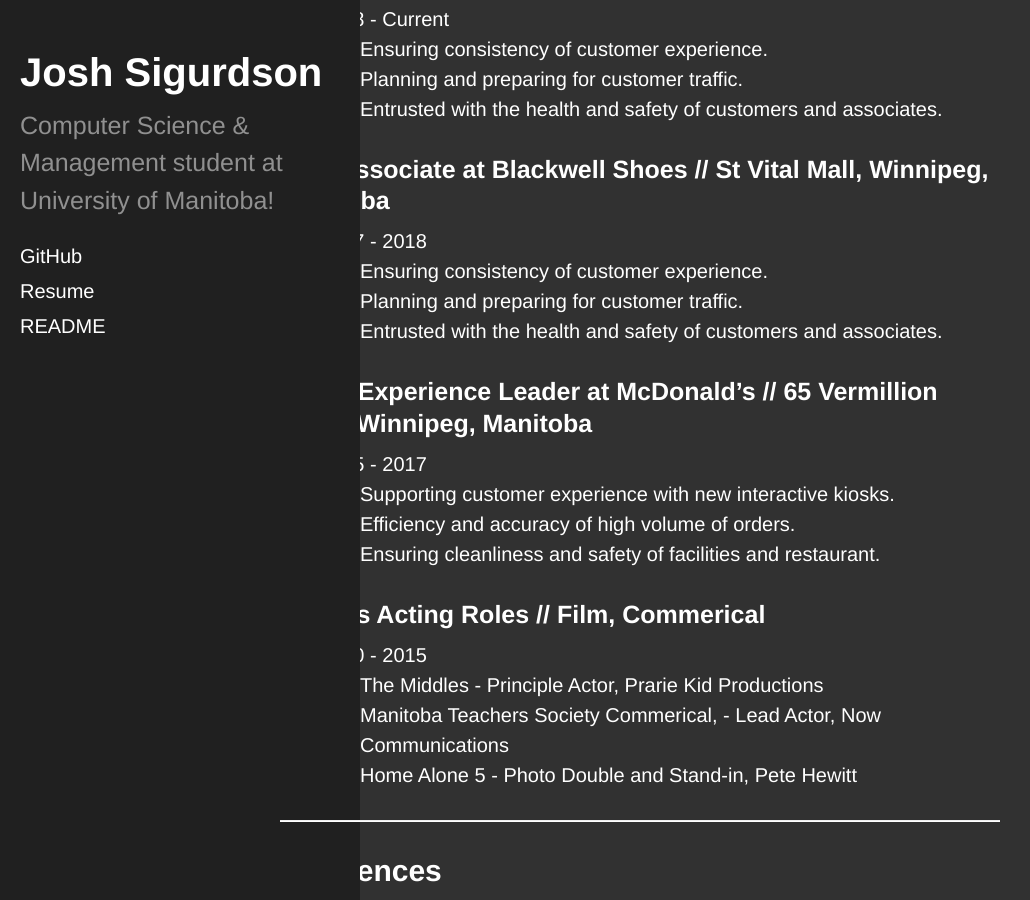
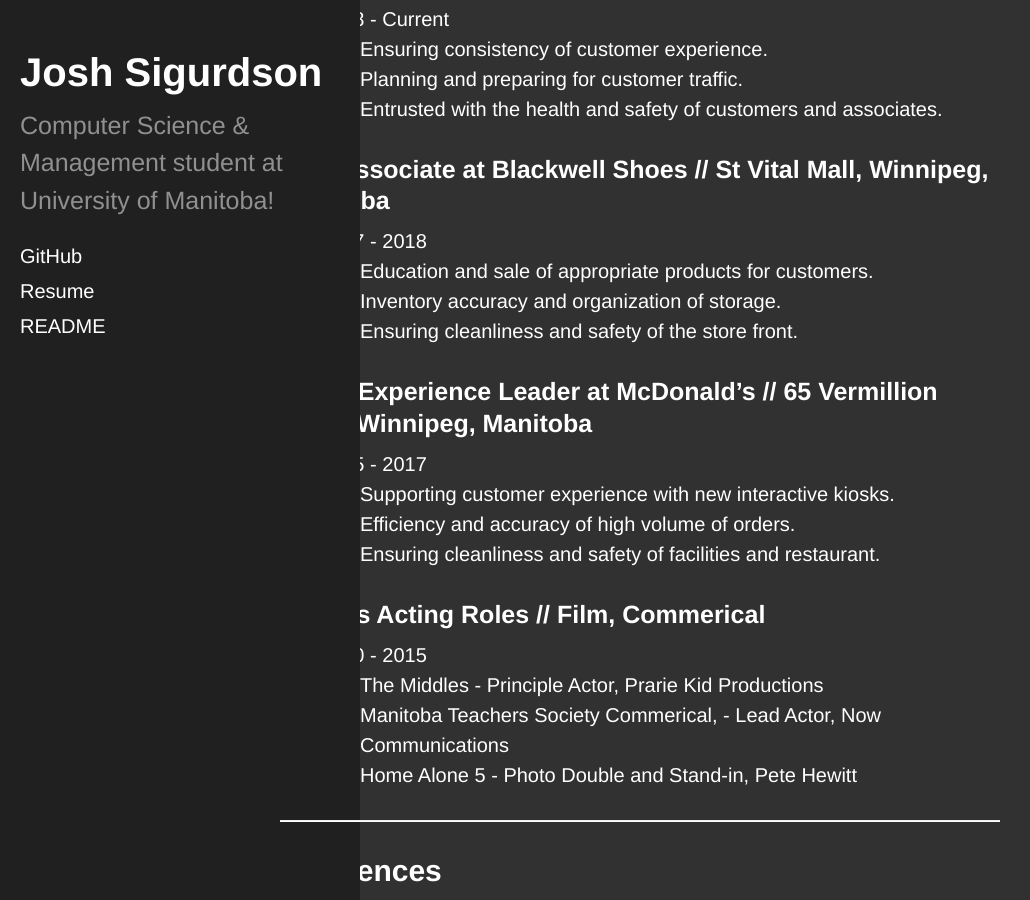
Before and after one commit to joshsig/joshsig.github.io, a Jekyll site: the page built from _posts/2022-10-28-resume.md, in a window 1280 px wide and 900 px high, scrolled down 1705 px. Shown: the whole window, without its empty margins (0-1030 px from the left). Built offline with Jekyll 4.4.1, drawn with Linux system fonts in a browser that asks for light colours; some web fonts are replaced.

Commit message:
Fix to resume

```diff
--- a/_posts/2022-10-28-resume.md
+++ b/_posts/2022-10-28-resume.md
@@ -1,79 +1,91 @@
 ---
 layout: post
-title:  "Resume"
-date:   2022-10-31 11:07:34 -0500
+title: "Resume"
+date: 2022-10-31 11:07:34 -0500
 categories: jekyll update
 ---
 
 # <center> <b>Joshua Sigurdson</b> </center>
 
 #### joshuasigurdson@gmail.com
+
 #### sigurd35@myumanitoba.ca
+
 #### +1 (204) 509-1337
+
 #### [Github.com/joshsig](https://github.com/joshsig)
 
 ---
 
 ## <b>About me</b>
+
 Energetic, enthusiastic, and inquisitive University of Manitoba Computer Science Student from Winnipeg, Manitoba, Canada! While Demonstrating strong analytical reasoning with strong leadership qualities. I am constantly striving to further my education in a wide range of fields, such as computer science, physics, astronomy, finance, and history.
 
 ---
+
 ## <b>Technical Skills</b>
 
 | Languages & Frameworks | Tools & Technologies |
-| :-: | :-: |
-| Java | JetBrains Ecosystem |
-| Python | Vim |
-| C | Git |
-| JavaScript | CSS/SCSS |
-| Assembly | HTML |
-| Vue.js | Markdown |
-| React | Node.js |
-
+| :--------------------: | :------------------: |
+|          Java          | JetBrains Ecosystem  |
+|         Python         |         Vim          |
+|           C            |         Git          |
+|       JavaScript       |       CSS/SCSS       |
+|        Assembly        |         HTML         |
+|         Vue.js         |       Markdown       |
+|         React          |       Node.js        |
 
 ---
+
 ## <b>Education</b>
 
 ### <b>University of Manitoba</b> // Winnipeg, Manitoba
- - 2018 - Current
-    - Currently enrolled in the Faculty of Science, Majoring in Computer Science with a Minor in Management. (Expect June 2024)
+
+- 2018 - Current
+  - Currently enrolled in the Faculty of Science, Majoring in Computer Science with a Minor in Management. (Expect June 2024)
 
 ### <b>J. H Bruns Collegiate</b> // Winnipeg, Manitoba
- - Honour Roll in grades 9 through 12
- - Academic Excellence
+
+- Honour Roll in grades 9 through 12
+- Academic Excellence
 
 ---
 
 ## <b>Experience</b>
 
-###  <b>Bartender at Earls Kitchen +  Bar</b> // 300 Main Street, Winnipeg, Manitoba
-  * 2018 - Current
-    * Ensuring consistency of customer experience.
-    * Planning and preparing for customer traffic.
-    * Entrusted with the health and safety of customers and associates.
+### <b>Bartender at Earls Kitchen + Bar</b> // 300 Main Street, Winnipeg, Manitoba
+
+- 2018 - Current
+  - Ensuring consistency of customer experience.
+  - Planning and preparing for customer traffic.
+  - Entrusted with the health and safety of customers and associates.
 
 ### <b>Sale Associate at Blackwell Shoes</b> // St Vital Mall, Winnipeg, Manitoba
-  * 2017 - 2018
-    * Ensuring consistency of customer experience.
-    * Planning and preparing for customer traffic.
-    * Entrusted with the health and safety of customers and associates.
+
+- 2017 - 2018
+  - Education and sale of appropriate products for customers.
+  - Inventory accuracy and organization of storage.
+  - Ensuring cleanliness and safety of the store front.
 
 ### <b>Guest Experience Leader at McDonald’s</b> // 65 Vermillion Road, Winnipeg, Manitoba
-* 2015 - 2017
-  * Supporting customer experience with new interactive kiosks.
-  * Efficiency and accuracy of high volume of orders.
-  * Ensuring cleanliness and safety of facilities and restaurant.
+
+- 2015 - 2017
+  - Supporting customer experience with new interactive kiosks.
+  - Efficiency and accuracy of high volume of orders.
+  - Ensuring cleanliness and safety of facilities and restaurant.
 
 ### <b>Various Acting Roles</b> // Film, Commerical
-* 2010 - 2015
-  * The Middles - Principle Actor, Prarie Kid Productions
-  * Manitoba Teachers Society Commerical, - Lead Actor, Now Communications
-  * Home Alone 5 - Photo Double and Stand-in, Pete Hewitt
+
+- 2010 - 2015
+  - The Middles - Principle Actor, Prarie Kid Productions
+  - Manitoba Teachers Society Commerical, - Lead Actor, Now Communications
+  - Home Alone 5 - Photo Double and Stand-in, Pete Hewitt
 
 ---
 
 ## <b>References</b>
-* Brenda Bourns - (204) 960-3774
-* Inna Granovsky - (204) 990-3616
-* Jeff McWhinney - (204) 583-8193
-* Kevin Dzioba - (204) 890-7099
+
+- Brenda Bourns - (204) 960-3774
+- Inna Granovsky - (204) 990-3616
+- Jeff McWhinney - (204) 583-8193
+- Kevin Dzioba - (204) 890-7099
```
Also changed, not shown: resume.md (+46 -34 lines).
